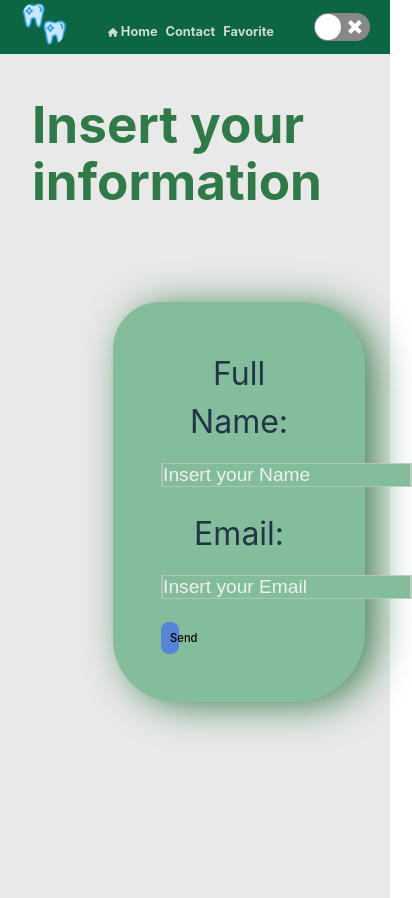
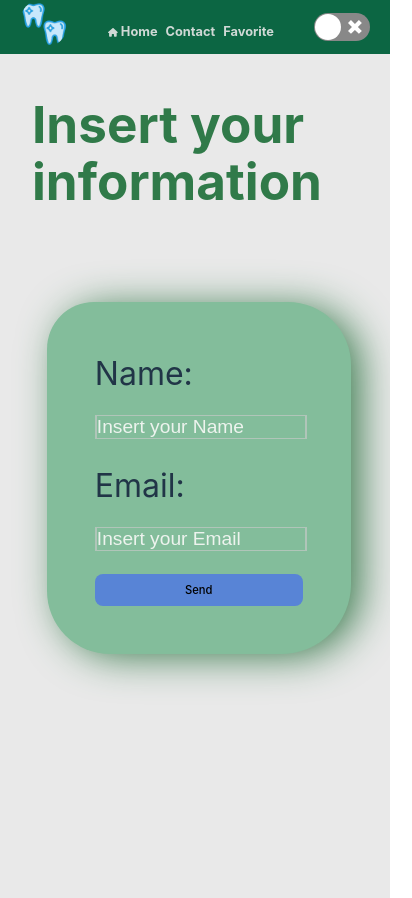
Before and after one commit to MaxiCattaneoCvetic/OdontoSolutions, a React (Vite) app: page /contact in a window 390 px wide. Shown: the whole page, 412 px wide, since content can reach past the window. Built offline with nearby package versions, Linux system fonts and the light colour scheme.

Commit message:
fix mobile css

```diff
--- a/src/components/cardInformation/cardinformation.module.css
+++ b/src/components/cardInformation/cardinformation.module.css
@@ -46,3 +46,20 @@
 .bodyInfo.dark h2{
 	color: rgb(48, 122, 73);;
 }
+
+
+
+@media (min-width: 300px) and (max-width: 500px) {
+	.card{
+		width: 10rem;
+	}
+	.h2Info{
+		font-size: 2rem;
+		text-align: center;
+
+	}
+	.cardInfoText{
+		font-size: 0.8rem;
+	}
+
+	}
--- a/src/components/contact/contact.module.css
+++ b/src/components/contact/contact.module.css
@@ -19,7 +19,6 @@
 	font-size: 1.3rem;
 	color: rgb(131, 44, 44);
 	font-weight: bolder;
-
 }
 .submitBTN{
 	width: 10%;
@@ -73,3 +72,23 @@ section.bodyContact.dark{
 .dark{
 	color: rgb(48, 122, 73);
 }
+
+
+@media (min-width: 300px) and (max-width: 500px) {
+
+	.submitBTN{
+		width: auto;
+	}
+	input{
+		width: 13rem;
+	}
+	.formulario{
+		padding: 3rem;
+		margin-left: 12%;
+		width: 13rem;
+		text-align: justify;
+		}
+		.error{
+			font-size: 1rem;
+		}
+	}
--- a/src/components/contact/form/Form.jsx
+++ b/src/components/contact/form/Form.jsx
@@ -74,7 +74,7 @@ function Form() {
     if(validateObject.name && validateObject.email){
       formRef.current.reset()
       setTimeout(() => {
-        setValidatorMsj("Los datos fueron enviados correctamente..")
+        setValidatorMsj("your information has been sent.")
 
       }, 500)
       resetForm()
@@ -90,7 +90,7 @@ function Form() {
       <section className={style.formContainer}>
         <form className={style.formulario} ref={formRef} onSubmit={validate}>
           <label htmlFor="name">
-            Full Name:
+            Name:
             <input
               type="text"
               id="name"
```
